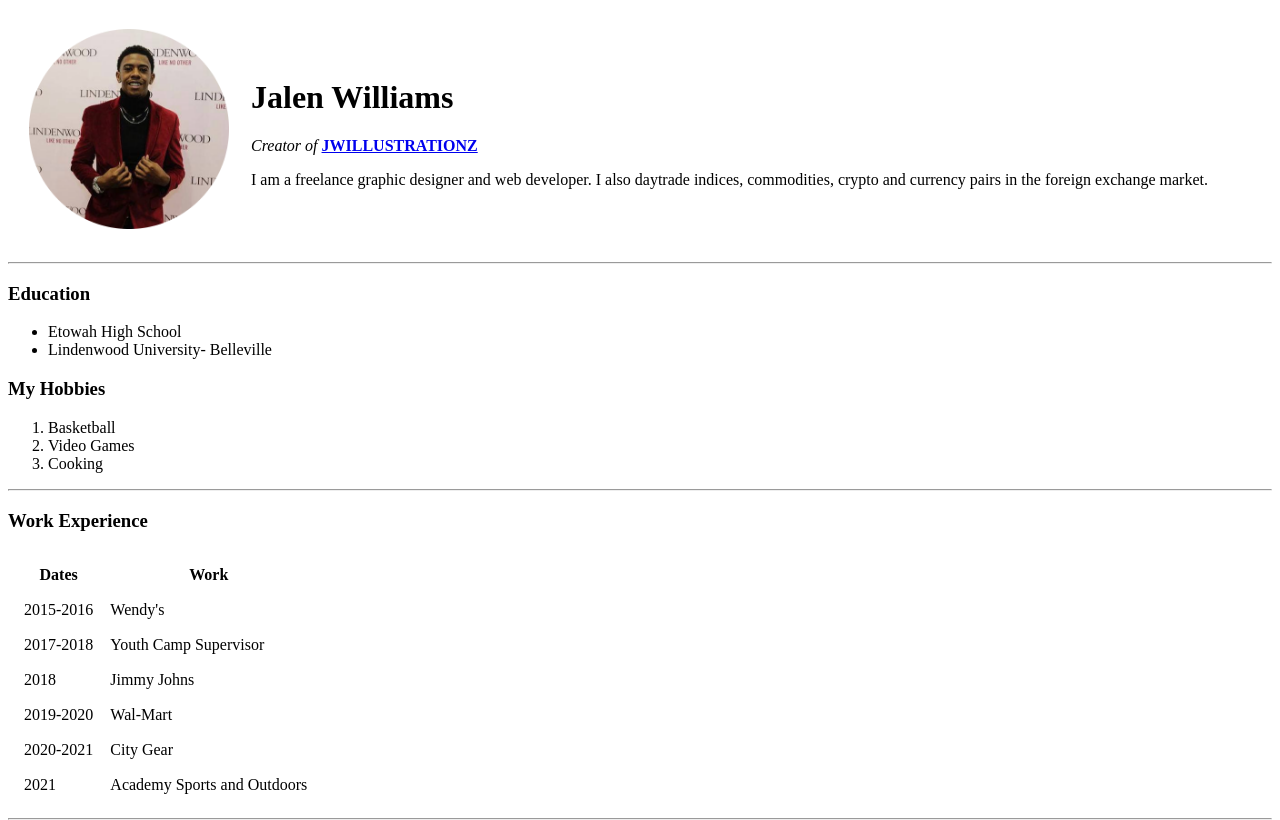
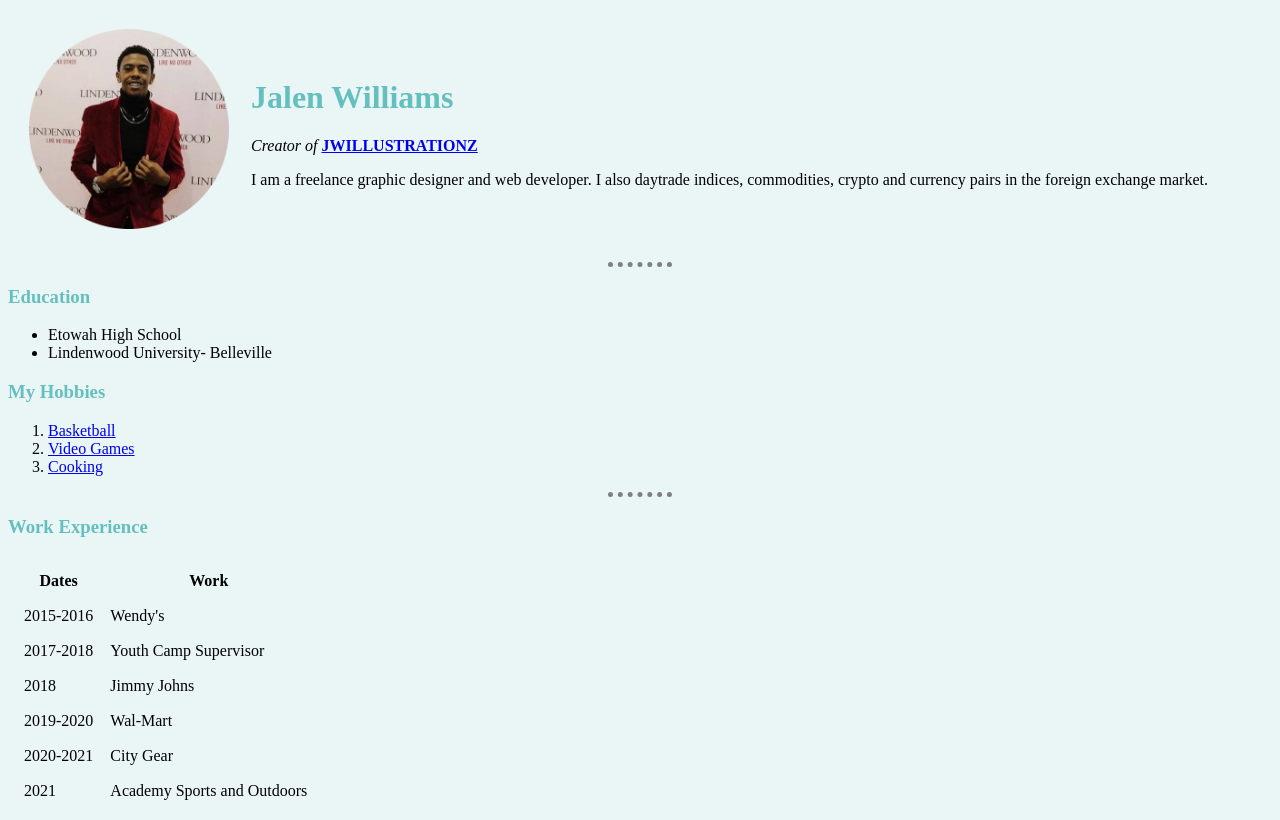
Before and after one commit to jwill4prez/cv, a plain HTML site: page index.html in a window 1280 px wide. Shown: the top 820 px of the page. Drawn offline with Linux system fonts and the light colour scheme.

Commit message:
Personal site

```diff
--- /dev/null
+++ b/css/styles.css
@@ -0,0 +1,19 @@
+body {
+  background-color: #EAF6F6;
+}
+
+hr {
+  border-style: none;
+  border-top-style: dotted;
+  border-color: gray;
+  border-width: 5px;
+  width: 5%;
+}
+
+h1 {
+  color: #66bfbf;
+}
+
+h3 {
+color: #66bfbf;
+}
--- a/index.html
+++ b/index.html
@@ -4,6 +4,7 @@
 <head>
   <meta charset="utf-8">
   <title>Jwill Personal Site</title>
+  <link rel="stylesheet" href="css/styles.css">
 </head>
 
 <body>
@@ -24,9 +25,9 @@
     </ul>
     <h3>My Hobbies</h3>
     <ol>
-      <li>Basketball</li>
-      <li>Video Games</li>
-      <li>Cooking</li>
+      <li><a href="https://youtu.be/vaO3nyHp0_8">Basketball</a></li>
+      <li><a href="https://youtu.be/LsBzasEZjH8">Video Games</a></li>
+      <li><a href="https://youtu.be/JbTCyqDkm0g">Cooking</a></li>
     </ol>
     <hr>
     <h3>Work Experience</h3>
```
Also changed, not shown: contact.html (+3 -0 lines).
